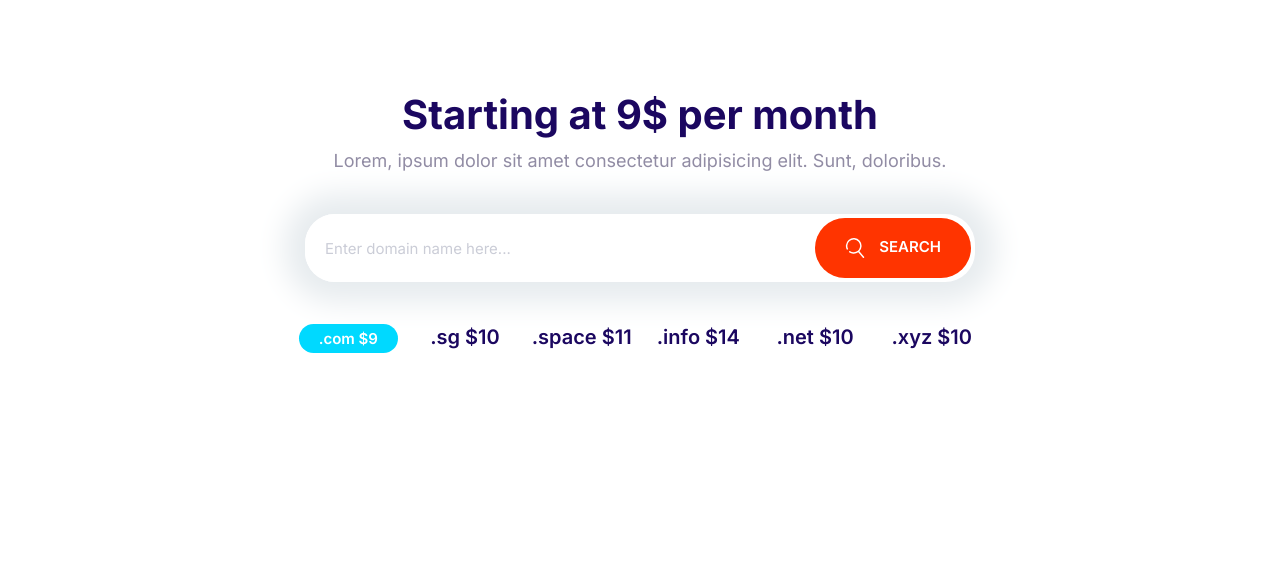
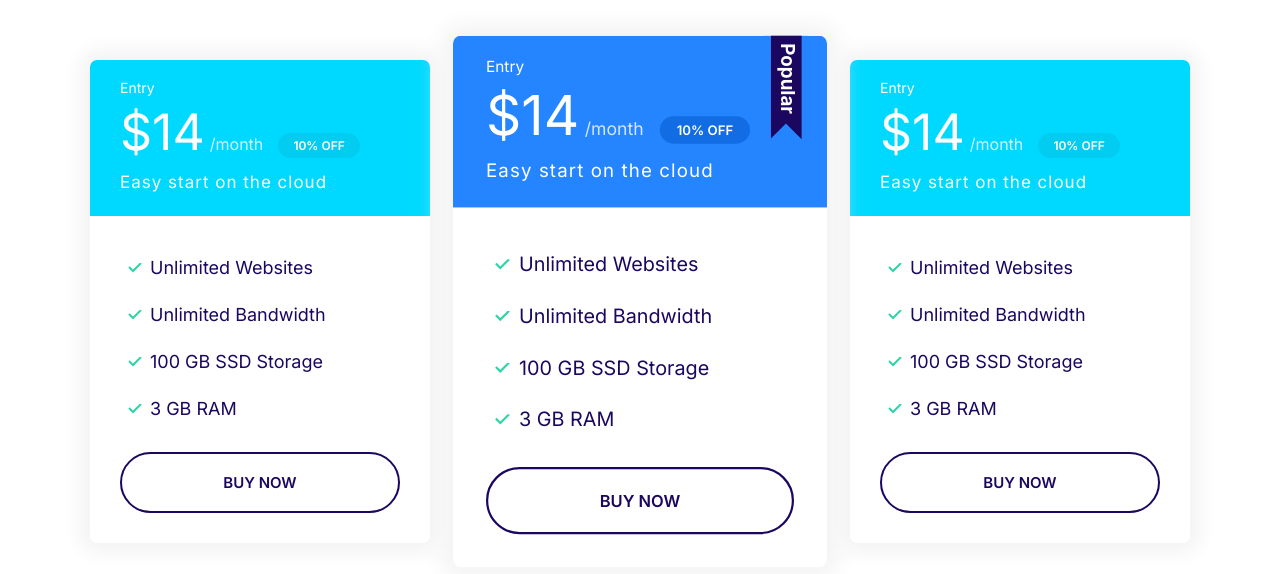
Before and after one commit to MaximEsin/Moshify, a plain HTML site: page index.html in a window 1280 px wide. Drawn offline with Linux system fonts and the light colour scheme.

Commit message:
Block Plans

```diff
--- a/CSS/styles.css
+++ b/CSS/styles.css
@@ -270,10 +270,16 @@ a {
   background: var(--color-secondary);
   color: #fff;
 }
+.card--primary .badge--primary {
+  background: #126de4;
+}
 .card--secondary .badge--secondary {
   background: #02cdf1;
 }
 /* Plans */
+.plan {
+  transition: transform 0.2s ease-out;
+}
 .plan__name {
   color: #fff;
   margin: 0;
@@ -298,6 +304,9 @@ a {
 .plan .list__item {
   margin-bottom: 2rem;
 }
+.plan--popular {
+  transform: scale(1.1);
+}
 .plan--popular .card__header {
   position: relative;
 }
@@ -308,6 +317,12 @@ a {
   position: absolute;
   top: -6px;
   right: 5%;
+}
+.plan:hover {
+  transform: scale(1.05);
+}
+.plan--popular:hover {
+  transform: scale(1.15);
 }
 @media screen and (min-width: 1024px) {
   .plan__name {
@@ -600,3 +615,11 @@ a {
     grid-template-columns: repeat(auto-fit, minmax(10rem, 1fr));
   }
 }
+/* Plans Block */
+.block-plans .grid {
+  gap: 8rem 4rem;
+}
+.block-plans .card {
+  max-width: 500px;
+  margin: 0 auto;
+}
--- a/index.html
+++ b/index.html
@@ -15,35 +15,69 @@
     />
   </head>
   <body>
-    <section class="block container block--domain">
-      <header class="block__header">
-        <h2>Starting at 9$ per month</h2>
-        <p>
-          Lorem, ipsum dolor sit amet consectetur adipisicing elit. Sunt,
-          doloribus.
-        </p>
-      </header>
-      <div class="input-group">
-        <input
-          type="text"
-          class="input"
-          placeholder="Enter domain name here..."
-        />
-        <button class="btn btn--accent">
-          <svg class="icon icon--white">
-            <use xlink:href="images/sprite.svg#search"></use>
-          </svg>
-          Search
-        </button>
+    <section class="block container block-plans">
+      <div class="grid grid--1x3">
+        <div class="plan">
+          <div class="card card--secondary">
+            <header class="card__header">
+              <h3 class="plan__name">Entry</h3>
+              <span class="plan__price">$14</span>
+              <span class="plan__billing-cycle">/month</span>
+              <span class="badge badge--secondary badge--small">10% OFF</span>
+              <span class="plan__description">Easy start on the cloud</span>
+            </header>
+            <div class="card__body">
+              <ul class="list list--tick">
+                <li class="list__item">Unlimited Websites</li>
+                <li class="list__item">Unlimited Bandwidth</li>
+                <li class="list__item">100 GB SSD Storage</li>
+                <li class="list__item">3 GB RAM</li>
+              </ul>
+              <button class="btn btn--outline btn--block">Buy now</button>
+            </div>
+          </div>
+        </div>
+        <div class="plan plan--popular">
+          <div class="card card--primary">
+            <header class="card__header">
+              <h3 class="plan__name">Entry</h3>
+              <span class="plan__price">$14</span>
+              <span class="plan__billing-cycle">/month</span>
+              <span class="badge badge--primary badge--small">10% OFF</span>
+              <span class="plan__description">Easy start on the cloud</span>
+            </header>
+            <div class="card__body">
+              <ul class="list list--tick">
+                <li class="list__item">Unlimited Websites</li>
+                <li class="list__item">Unlimited Bandwidth</li>
+                <li class="list__item">100 GB SSD Storage</li>
+                <li class="list__item">3 GB RAM</li>
+              </ul>
+              <button class="btn btn--outline btn--block">Buy now</button>
+            </div>
+          </div>
+        </div>
+        <div class="plan">
+          <div class="card card--secondary">
+            <header class="card__header">
+              <h3 class="plan__name">Entry</h3>
+              <span class="plan__price">$14</span>
+              <span class="plan__billing-cycle">/month</span>
+              <span class="badge badge--secondary badge--small">10% OFF</span>
+              <span class="plan__description">Easy start on the cloud</span>
+            </header>
+            <div class="card__body">
+              <ul class="list list--tick">
+                <li class="list__item">Unlimited Websites</li>
+                <li class="list__item">Unlimited Bandwidth</li>
+                <li class="list__item">100 GB SSD Storage</li>
+                <li class="list__item">3 GB RAM</li>
+              </ul>
+              <button class="btn btn--outline btn--block">Buy now</button>
+            </div>
+          </div>
+        </div>
       </div>
-      <ul class="list block-domain__prices">
-        <li><span class="badge badge--secondary">.com $9</span></li>
-        <li>.sg $10</li>
-        <li>.space $11</li>
-        <li>.info $14</li>
-        <li>.net $10</li>
-        <li>.xyz $10</li>
-      </ul>
     </section>
     <script src="js/main.js"></script>
   </body>
```
Also changed, not shown: Components/blockplans.html (added, +64 -0 lines).
